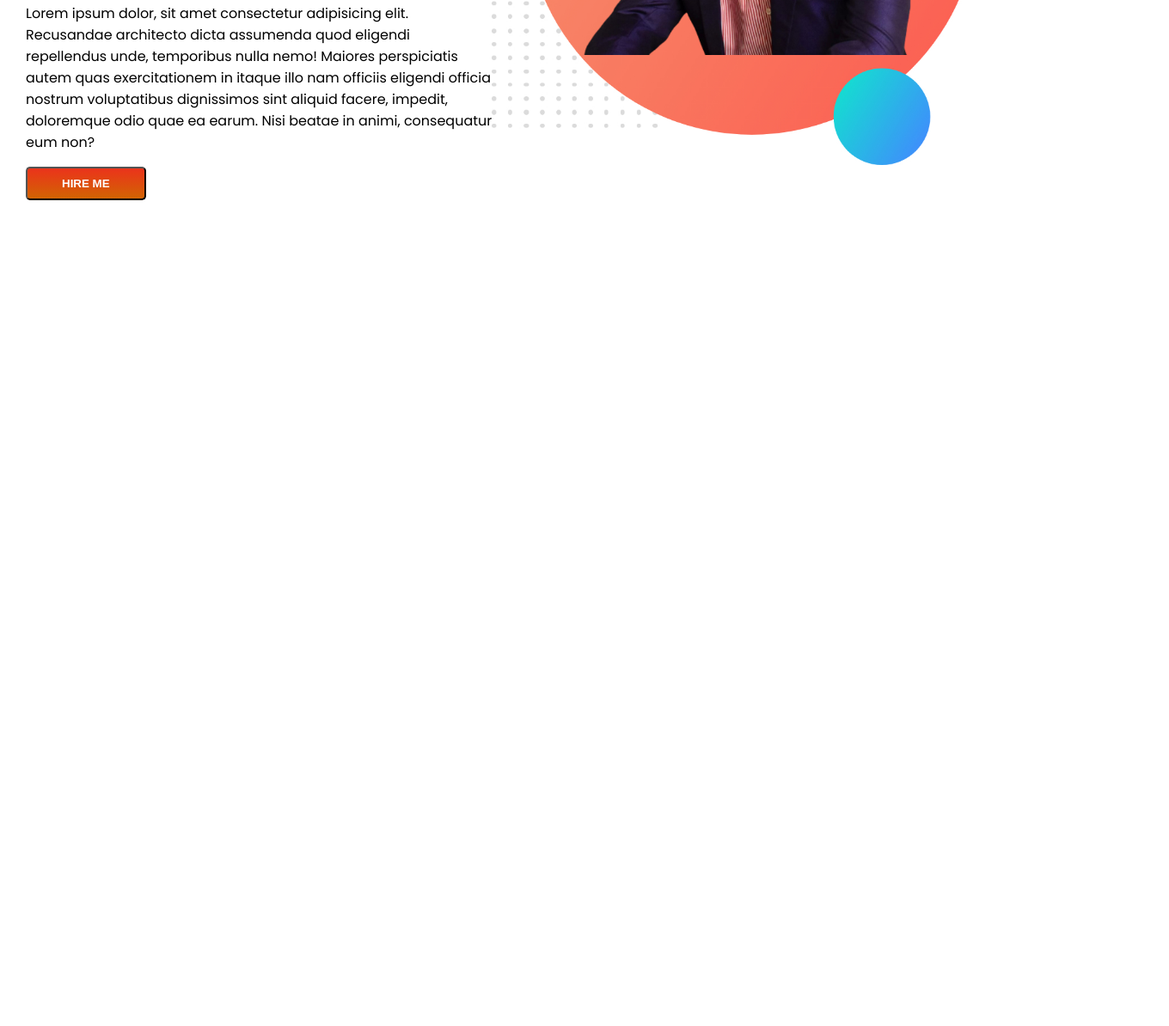
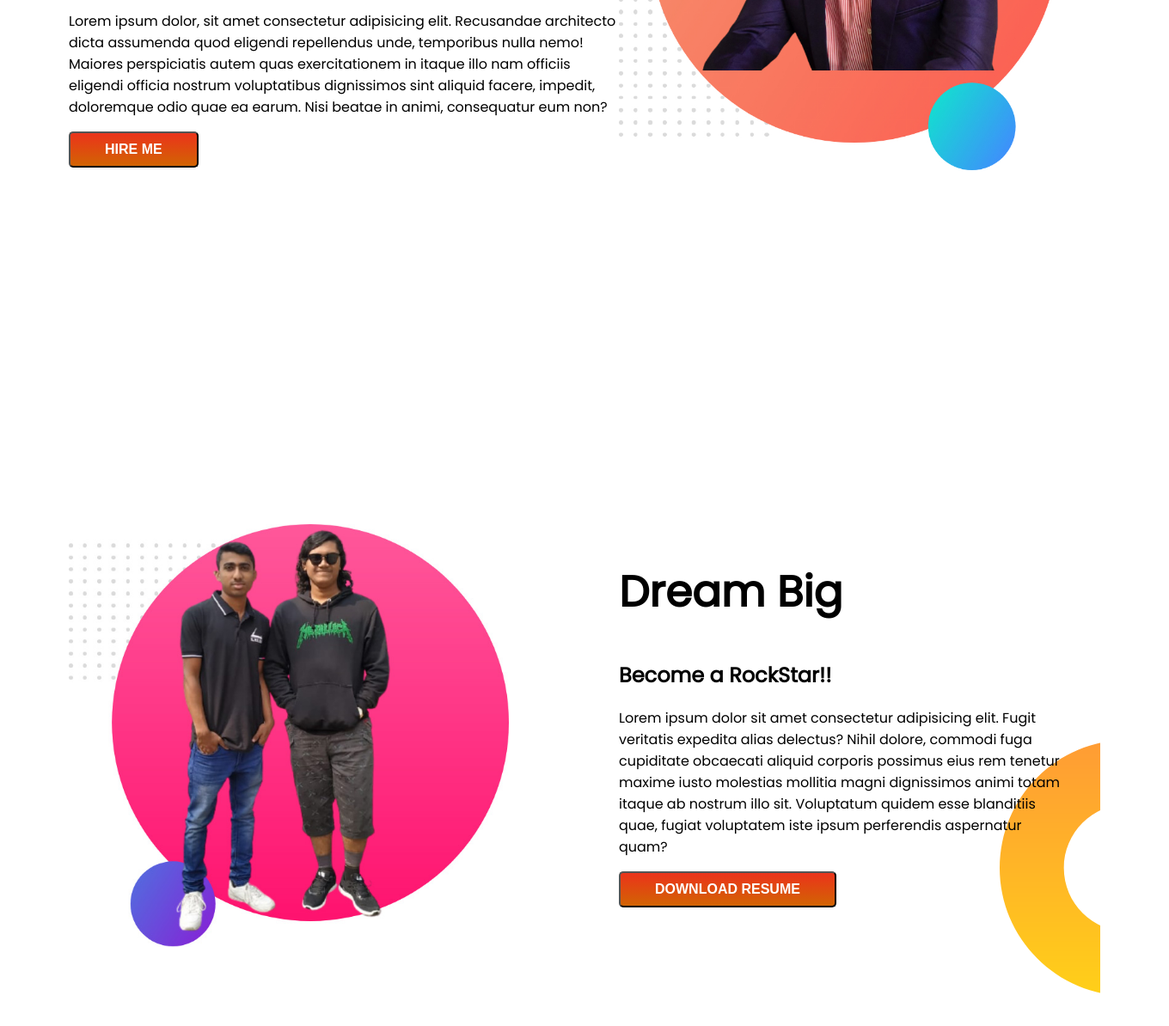
Before and after one commit to anirbankumira/Portfolio-of-Anirban-Bosu, a plain HTML site: page index.html in a window 1280 px wide. Shown: the part 370-1564 px from the top of the page at 86% size, 1360 px wide, since content can reach past the window. Before the commit the page ends 800 px from the top, so only its background shows below. Drawn offline with Linux system fonts and the light colour scheme.

Commit message:
Dream Commit

```diff
--- a/index.html
+++ b/index.html
@@ -8,21 +8,37 @@
     <link rel="stylesheet" href="style.css">
 </head>
 <body>
-    <div class="header-container">
+    <section class="first-sec">
+        <div class="header-container">
         <div class="header">
         <h1>Welcome to</h1>
     <h1><span class="orange-color">Anirban Bose</span> Territory!</h1>
 
     <h3>Building Climber and Train Stopper</h3>
     <p>Lorem ipsum dolor, sit amet consectetur adipisicing elit. Recusandae architecto dicta assumenda quod eligendi repellendus unde, temporibus nulla nemo! Maiores perspiciatis autem quas exercitationem in itaque illo nam officiis eligendi officia nostrum voluptatibus dignissimos sint aliquid facere, impedit, doloremque odio quae ea earum. Nisi beatae in animi, consequatur eum non?</p>
-    <button type="Button"><a href="https://www.facebook.com/anirban.bose.900/">HIRE ME</a></button>
+    <a href="https://www.facebook.com/anirban.bose.900/"><button type="Button">HIRE ME</button></a>
     </div>
     <div class="header-img">
         <img src="./showOff/Showoff.jpg" alt="" class="first-image">
     </div>
     </div>
+    </section>
 
 
+    <section class="dream-big first-sec" >
+        <div class="header-container">
+            <div class="header">
+            <img src="./showOff/my-bg2.jpg" class="first-image" alt="">
+        </div>
+        <div class="dream-text">
+            <h1>Dream Big</h1>
+            <h2>Become a RockStar!!</h2>
+            <p>Lorem ipsum dolor sit amet consectetur adipisicing elit. Fugit veritatis expedita alias delectus? Nihil dolore, commodi fuga cupiditate obcaecati aliquid corporis possimus eius rem tenetur maxime iusto molestias mollitia magni dignissimos animi totam itaque ab nostrum illo sit. Voluptatum quidem esse blanditiis quae, fugiat voluptatem iste ipsum perferendis aspernatur quam?</p>
+            <a href="https://www.facebook.com/anirban.bose.900/"><button type="Button">DOWNLOAD RESUME</button></a>
+        </div>
+        </div>
+
+    </section>
 
 </body>
 </html>
--- a/style.css
+++ b/style.css
@@ -19,27 +19,41 @@ h1{
 } */
 .header-container{
     display: flex;
-    width: 100%;
-    height: 100%;
-    background-image: url(./images/top-banner.png) ;
-    background-repeat: no-repeat;
-
+    min-height: 100vh;
+    padding: 60px 40px;
 }
 .header{
-    width: 50%;
-    padding-left: 30px;
+    min-width: 50vw;
+    padding-left: 40px;
+}
+.header-img{
+    min-width: 50vw;
 }
 .first-image{
     width: 80%;
 }
 a{
     text-decoration: none;
-    color: white;
+
 }
 button{
     background: linear-gradient(rgb(235, 51, 27), rgb(210,100,3));
     padding: 10px 40px;
     font-weight: bold;
     border-radius: 5px;
+    color: white;
+    font-size:medium;
 
 }
+.first-sec{
+        background-image: url(./images/top-banner.png) ;
+    background-repeat: no-repeat;
+}
+.dream-text{
+    min-width: 40vw;
+}
+.dream-big{
+    background-image: url(./images/dream-bg.png);
+    background-repeat: no-repeat;
+    background-position: right;
+}
```
